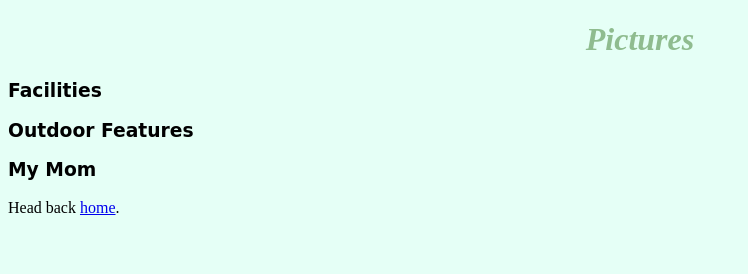
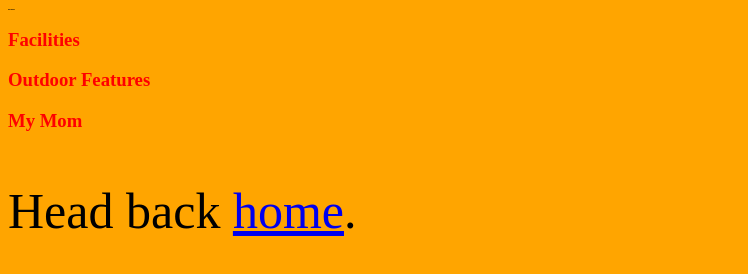
Before and after one commit to mbrecunier/island, a plain HTML site: page pictures.html in a window 1280 px wide. Shown: the whole page, without its empty margins (0-748 px from the left). Drawn offline with Linux system fonts and the light colour scheme.

Commit message:
update stylesheets to style2 across all pages

```diff
--- a/pictures.html
+++ b/pictures.html
@@ -1,7 +1,7 @@
 <!DOCTYPE html>
 <html>
   <head>
-    <link href="css/styles1.css" rel="stylesheet" type="text/css">
+    <link href="css/styles2.css" rel="stylesheet" type="text/css">
     <title>Money Island: Pictures</title>
   </head>
   <body>
```
Also changed, not shown: accommodations.html (+1 -1 lines), activities.html (+1 -1 lines), arrangements.html (+1 -1 lines), index.html (+1 -1 lines).
